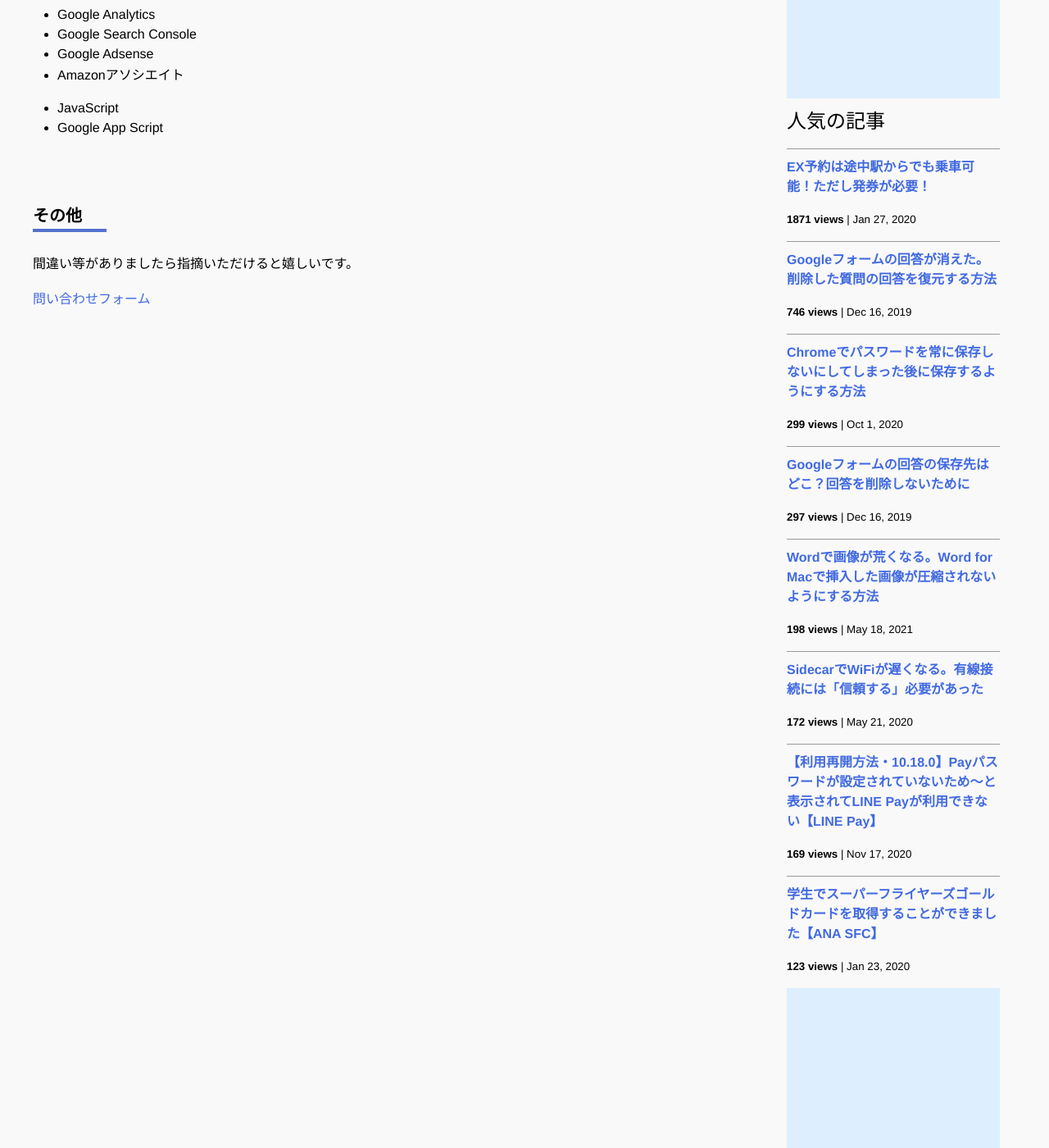
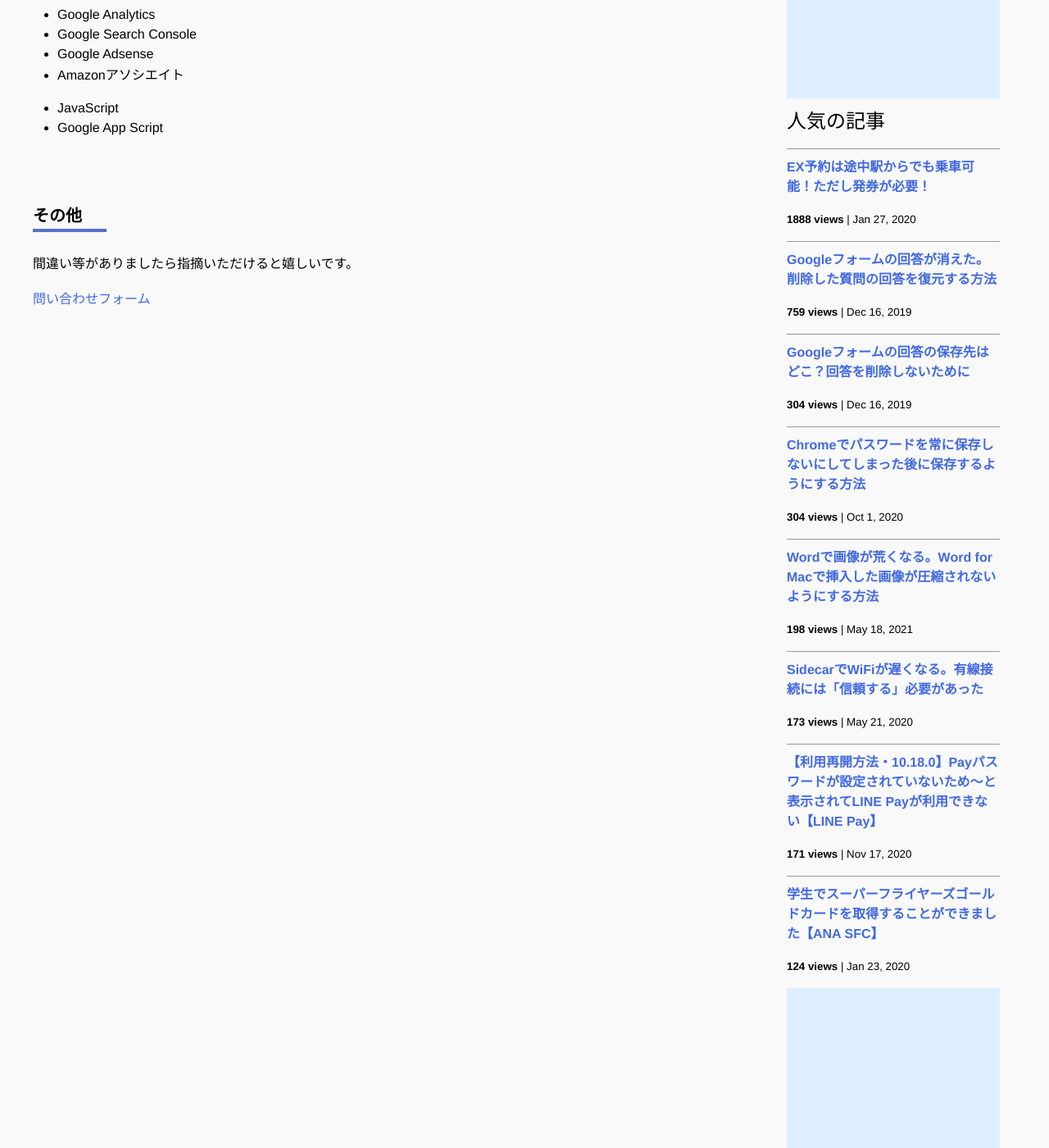
Before and after one commit to iwanaminami/shoyaiwaname, a Jekyll site: the page built from about.markdown, in a window 1280 px wide and 1400 px high, scrolled down 693 px. Shown: the whole window at 82% size. Built offline with Jekyll 4.4.1, drawn with Linux system fonts in a browser that asks for light colours; nearby versions of some CDN libraries; comment, search, counter and statistics services are not loaded.

Commit message:
a new commit message

```diff
--- a/_data/popularposts.yml
+++ b/_data/popularposts.yml
@@ -1,17 +1,17 @@
 side:
-  - view: 1871
+  - view: 1888
     url: /2020/01/27/ex-rideontheway.html
-  - view: 746
+  - view: 759
     url: /2019/12/16/restore-googleform.html
-  - view: 299
+  - view: 304
+    url: /2019/12/16/googleform-answers.html
+  - view: 304
     url: /2020/10/01/googlepassword.html
-  - view: 297
-    url: /2019/12/16/googleform-answers.html
   - view: 198
     url: /2021/05/18/image-compression-word.html
-  - view: 172
+  - view: 173
     url: /2020/05/21/sidecar-via-cable.html
-  - view: 169
+  - view: 171
     url: /2020/11/17/linepay.html
-  - view: 123
+  - view: 124
     url: /2020/01/23/sfcgold.html
```
